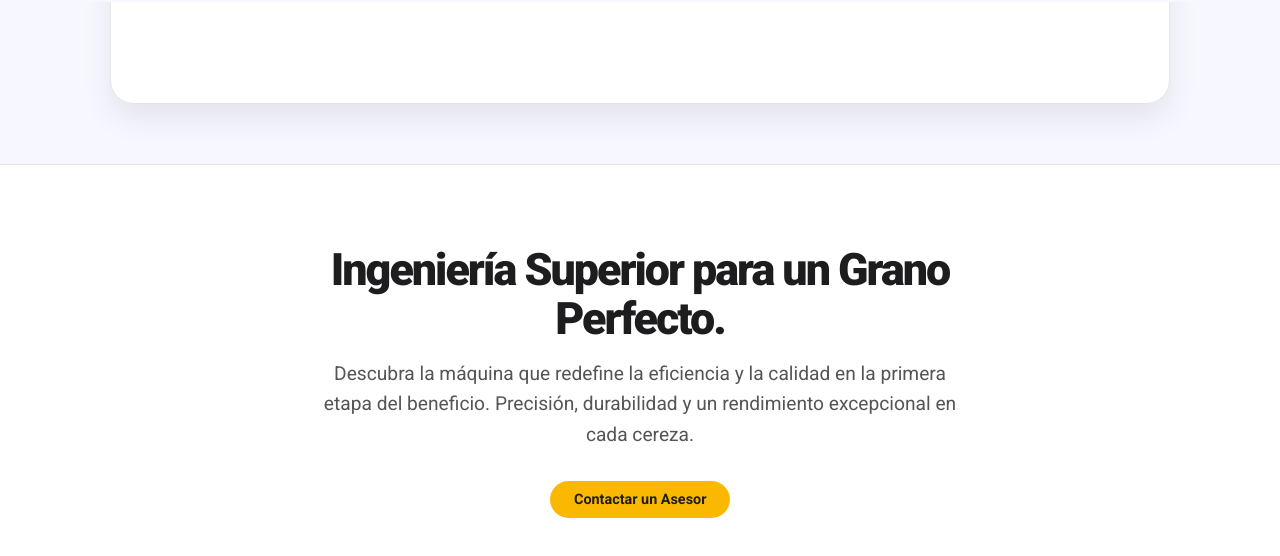
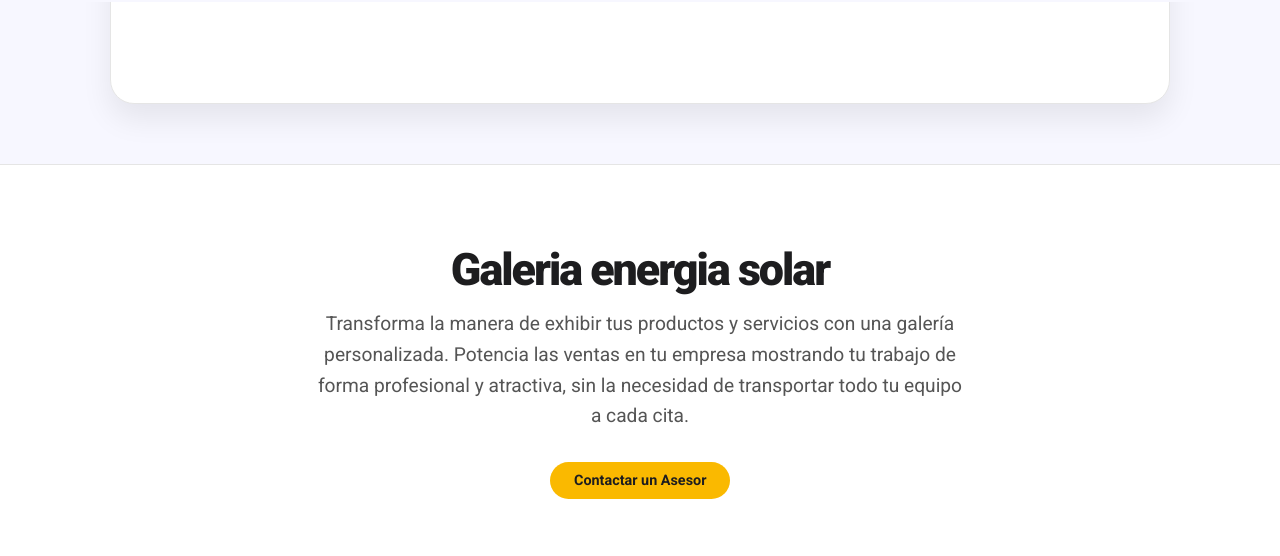
Before and after one commit to legend20021/portafolio, a plain HTML site: page index.html in a window 1280 px wide. Shown: the part 798-1354 px from the top of the page. Drawn offline with Linux system fonts and the light colour scheme; some packages are replaced by stand-ins of ours; a script that the page names is missing.

Commit message:
Update index.html

```diff
--- a/index.html
+++ b/index.html
@@ -505,8 +505,8 @@
     </section>
     <section id="intro" class="intro-section">
       <div class="container intro-content reveal-on-scroll">
-        <h1>Ingeniería Superior para un Grano Perfecto.</h1>
-        <p>Descubra la máquina que redefine la eficiencia y la calidad en la primera etapa del beneficio. Precisión, durabilidad y un rendimiento excepcional en cada cereza.</p>
+        <h1>Galeria energia solar</h1>
+        <p>Transforma la manera de exhibir tus productos y servicios con una galería personalizada. Potencia las ventas en tu empresa mostrando tu trabajo de forma profesional y atractiva, sin la necesidad de transportar todo tu equipo a cada cita.</p>
         <a href="https://wa.me/573187284464" target="_blank" class="cta-button">Contactar un Asesor</a>
       </div>
     </section>
```
